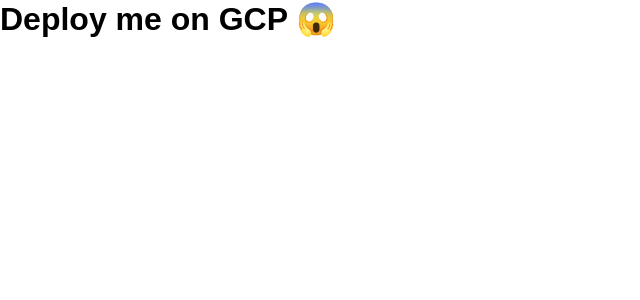
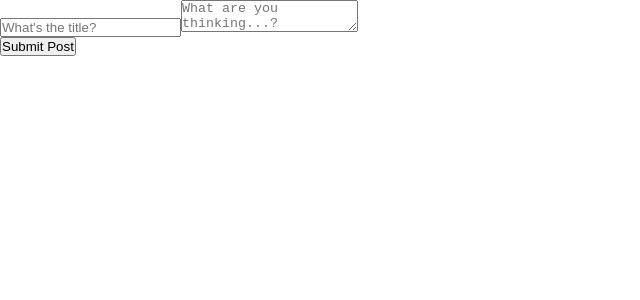
Before and after one commit to Hamisakim/myBlog, a React (Create React App) app in the folder client/: page /new in a window 1280 px wide. Shown: the top 300 px of the page, without its empty margins (0-640 px from the left). Built offline with nearby package versions, Linux system fonts and the light colour scheme; a web font is replaced by a local one.

Commit message:
user can add posts

```diff
--- a/client/src/App.js
+++ b/client/src/App.js
@@ -4,16 +4,20 @@
 import { BrowserRouter, Switch, Route } from 'react-router-dom'
 import Login from './components/Login'
 import Register from './components/Register'
+import  NewPost  from './components/NewPost'
 const App = () => {
   return (
     <>
-      <h1>Deploy me on GCP 😱</h1>
+      {/* <h1>Deploy me on GCP 😱</h1> */}
       <BrowserRouter>
         <Switch>
 
+          <Route  path="/home">
+            <RecentPostFeeds/>
+          </Route>
 
-          <Route exact path="/home">
-            <RecentPostFeeds/>
+          <Route  path="/new">
+            <NewPost/>
           </Route>
 
           <Route path="/login">
--- a/client/src/components/Login.js
+++ b/client/src/components/Login.js
@@ -48,7 +48,7 @@
       {/* <section className="section"> */}
       {/* <div className="container"> */}
       {/* <div className="columns"> */}
-      <p className="subtitle is-4">Login 🎨</p>
+      <p className="subtitle is-4">Login</p>
       <br />
       <form onSubmit={handleSubmit}className="box column is-half is-offset-one-quarter">
         <div className="field">
--- a/client/src/components/NewPost.js
+++ b/client/src/components/NewPost.js
@@ -1,14 +1,85 @@
-import React from 'react'
+import React, { useState } from 'react'
+import axios from 'axios'
+import { getTokenFromLocalStorage } from '../helpers/authHelp'
+
+
+//Todo
+//* add form for new posts
+//* Error handling on title, text, etc,
+
 
 const NewPost = () => {
+
+  // eslint-disable-next-line no-unused-vars
+  const [formData, setFormData] = useState(
+    {
+      title: '',
+      text: '',
+    }
+  )
+  console.log('🐝 ~ file: NewPost.js ~ line 11 ~ formData', formData)
+
+
+  const [errors, setErrors] = useState(null)
+  console.log('🔴 ~ file: NewPost.js ~ line 25 ~ errors', errors)
+
+
+
+  const handleChange = (event) => {
+    const newFormData = { ...formData, [event.target.name]: event.target.value }
+    setFormData(newFormData)
+  }
+
+  const handleSubmit = async (event) => {
+    console.log('🐝 ~ file: NewPost.js ~ line 26 ~ event🟢', event)
+    event.preventDefault()
+    try {
+      const token = getTokenFromLocalStorage()
+
+      const sendPostResponse = await axios.post('/api/posts',formData, {
+        headers: { Authorization: `Bearer ${token}` } })
+
+      console.log('🐝 ~ file: NewPost.js ~ line 40 ~ sendPost', sendPostResponse)
+    } catch (err) {
+      setErrors(err)
+      console.log('🐝 ~ file: NewPost.js ~ line 35 ~ err', err)
+    }
+  }
+
+  const formFields = <>
+    <input
+      rows="400"
+      className="input"
+      type="text"
+      placeholder="What's the title?"
+      name="title"
+      onChange={handleChange}
+      // value={formData.password}
+    />
+    <textarea
+      className="input"
+      type="textarea"
+      placeholder="What are you thinking...?"
+      name="text"
+      onChange={handleChange}
+      // value={formData.password}
+    />
+  </>
+
+
+  return (
+    <div>
+
+      <form onSubmit={handleSubmit}>
+        {formFields}
+        <div className="field-button">
+          <button className="submit-post-btn">Submit Post</button><br />
+        </div>
+      </form>
 
 
 
 
-
-
-  return (
-    <div>
 
     </div>
   )
--- a/client/src/components/RecentPostFeeds.js
+++ b/client/src/components/RecentPostFeeds.js
@@ -1,6 +1,5 @@
 import React, { useState, useEffect } from 'react'
 import axios from 'axios'
-
 
 const RecentPostFeeds = () => {
 
--- /dev/null
+++ b/client/src/helpers/authHelp.js
@@ -0,0 +1,24 @@
+export const getTokenFromLocalStorage = () => {
+  return window.localStorage.getItem('token')
+}
+
+export const getPayloadFromToken = () => {
+  const token = getTokenFromLocalStorage()
+  if (!token) return false
+  const parts = token.split('.')
+  if (parts.length < 3) return false
+  return JSON.parse(atob(parts[1]))
+}
+
+export const userIsOwner = (userId) => {
+  const payload = getPayloadFromToken()
+  if (!payload) return false
+  return userId === payload.sub
+}
+
+export const userIsAuthenticated = () => {
+  const payload = getPayloadFromToken()
+  if (!payload) return false
+  const now = Math.round(Date.now() / 1000)
+  return now < payload.exp
+}
```
Also changed, not shown: 2 other files (tests, documents, lock files or other folders).
